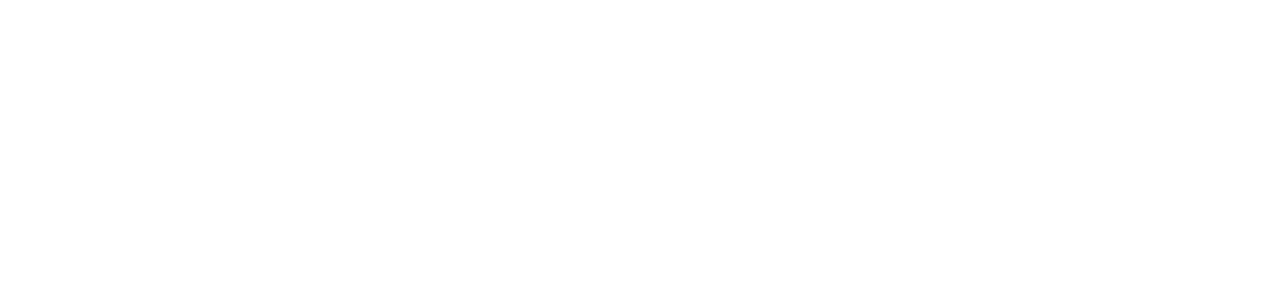
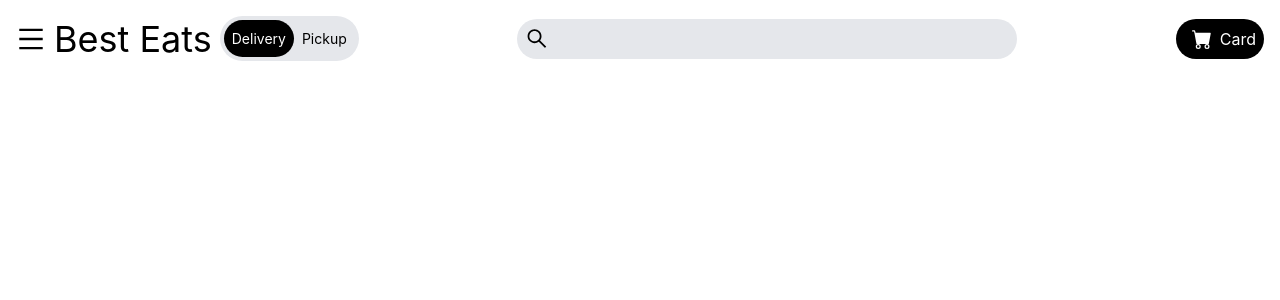
Before and after one commit to QurbanovaLamiya/React-with-Tailwind-Project, a React (Create React App) app: page / in a window 1280 px wide. Shown: the top 300 px of the page. Built offline with nearby package versions, Linux system fonts and the light colour scheme.

Commit message:
Done header section

```diff
--- a/package.json
+++ b/package.json
@@ -8,6 +8,7 @@
     "@testing-library/user-event": "^13.5.0",
     "react": "^18.2.0",
     "react-dom": "^18.2.0",
+    "react-icons": "^4.7.1",
     "react-scripts": "5.0.1",
     "web-vitals": "^2.1.4"
   },
--- a/src/App.js
+++ b/src/App.js
@@ -1,7 +1,13 @@
+import { Fragment } from "react";
+import Header from "./components/Header";
 import "./App.css";
 
-function App() {
-  return <div className="App"></div>;
-}
+const App = () => {
+  return (
+    <Fragment>
+      <Header />
+    </Fragment>
+  );
+};
 
 export default App;
--- /dev/null
+++ b/src/components/Header/index.js
@@ -0,0 +1,38 @@
+import { AiOutlineMenu, AiOutlineSearch } from "react-icons/ai";
+import { BsFillCartFill } from "react-icons/bs";
+
+const Header = () => {
+  return (
+    <header className="max-w-[1640px] flex justify-between items-center p-4">
+      {/* Left Side */}
+
+      <div className="flex items-center">
+        <AiOutlineMenu size={30} className="cursor-pointer" />
+        <h1 className="text-2xl sm:text-3xl lg:text-4xl px-2">
+          Best <span>Eats</span>
+        </h1>
+        <div className="lg:flex items-center bg-gray rounded-full p-1 text-[14px]">
+          <span className="bg-black text-white rounded-full p-2">Delivery</span>
+          <span className="p-2">Pickup</span>
+        </div>
+      </div>
+
+      {/* Search Input */}
+
+      <div className="bg-gray rounded-full flex items-center px-2 w-[200px] sm:w-[400px] lg:w-[500px]">
+        <AiOutlineSearch size={25} />
+        <input className="bg-transparent p-2 w-full focus:outline-none" />
+      </div>
+
+      {/* Card Button */}
+
+      <button className="flex items-center text-white bg-black rounded-full p-2">
+        <BsFillCartFill size={20} className="mx-2" />
+        Card
+      </button>
+    </header>
+  );
+};
+// "bg-slate-400  lg:flex items-center rounded-full p-1
+
+export default Header;
--- a/tailwind.config.js
+++ b/tailwind.config.js
@@ -2,7 +2,11 @@
 module.exports = {
   content: ["./src/**/*.{js,jsx,ts,tsx}"],
   theme: {
-    extend: {},
+    extend: {
+      colors: {
+        gray: "#e5e7eb",
+      },
+    },
   },
   plugins: [],
 };
```
Also changed, not shown: 1 other file (tests, documents, lock files or other folders).
